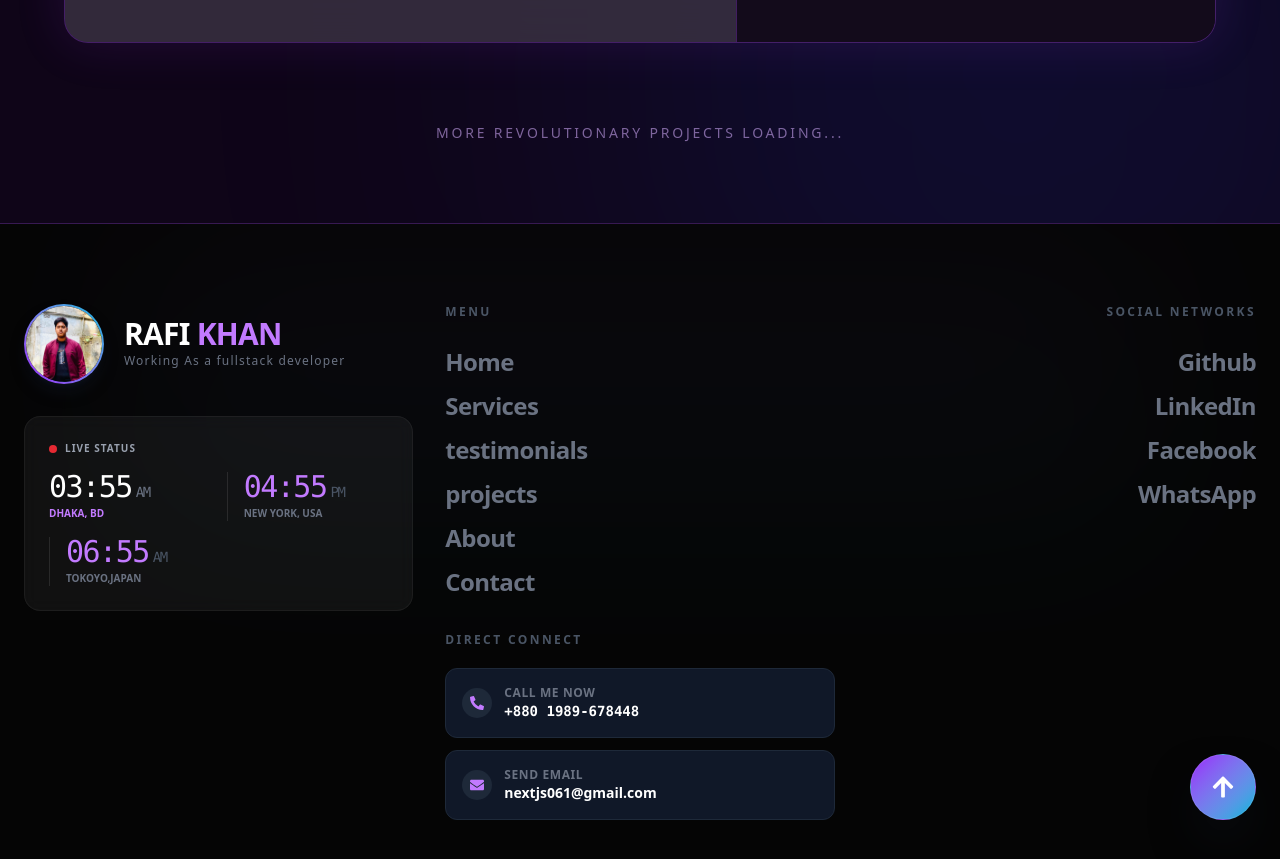
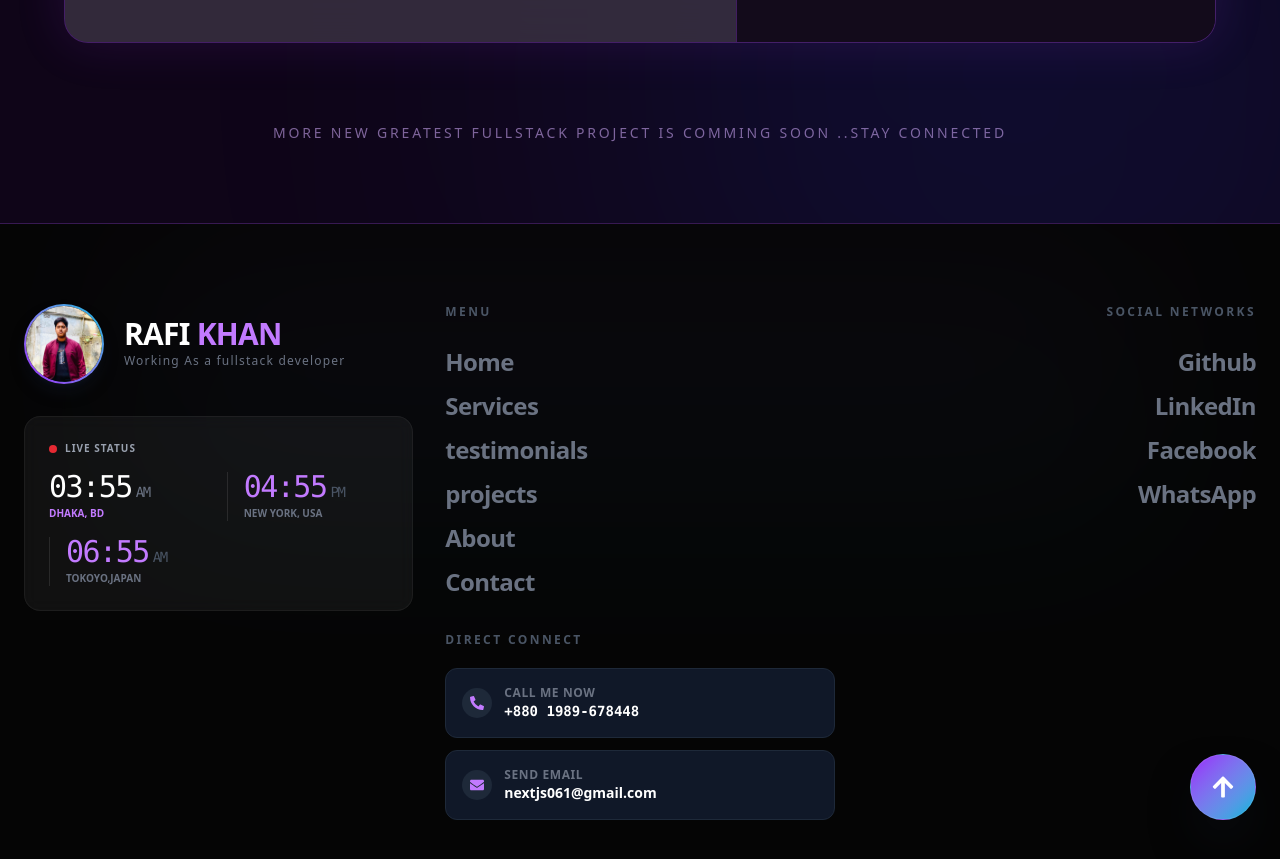
Before and after one commit to MdRafiKhan738/RafiKhan, a Next.js app in the folder frontend/: page /projects in a window 1280 px wide. Shown: the part 840-1699 px from the top of the page. Built offline with nearby package versions, Linux system fonts and the light colour scheme; grey boxes are pictures that could not be loaded.

Commit message:
Update Projects.jsx

```diff
--- a/frontend/app/AllPageComponents/Projects.jsx
+++ b/frontend/app/AllPageComponents/Projects.jsx
@@ -193,7 +193,7 @@ const Projects = () => {
         {/* Coming Soon Teaser (Optional Footer for other projects) */}
         <motion.div variants={itemVariants} className="mt-20 text-center opacity-50 hover:opacity-100 transition-opacity">
           <p className="text-purple-300/60 text-sm tracking-[0.2em] uppercase animate-pulse">
-            More revolutionary projects loading...
+            More New Greatest Fullstack Project is comming soon ..Stay Connected
           </p>
         </motion.div>
 
```
